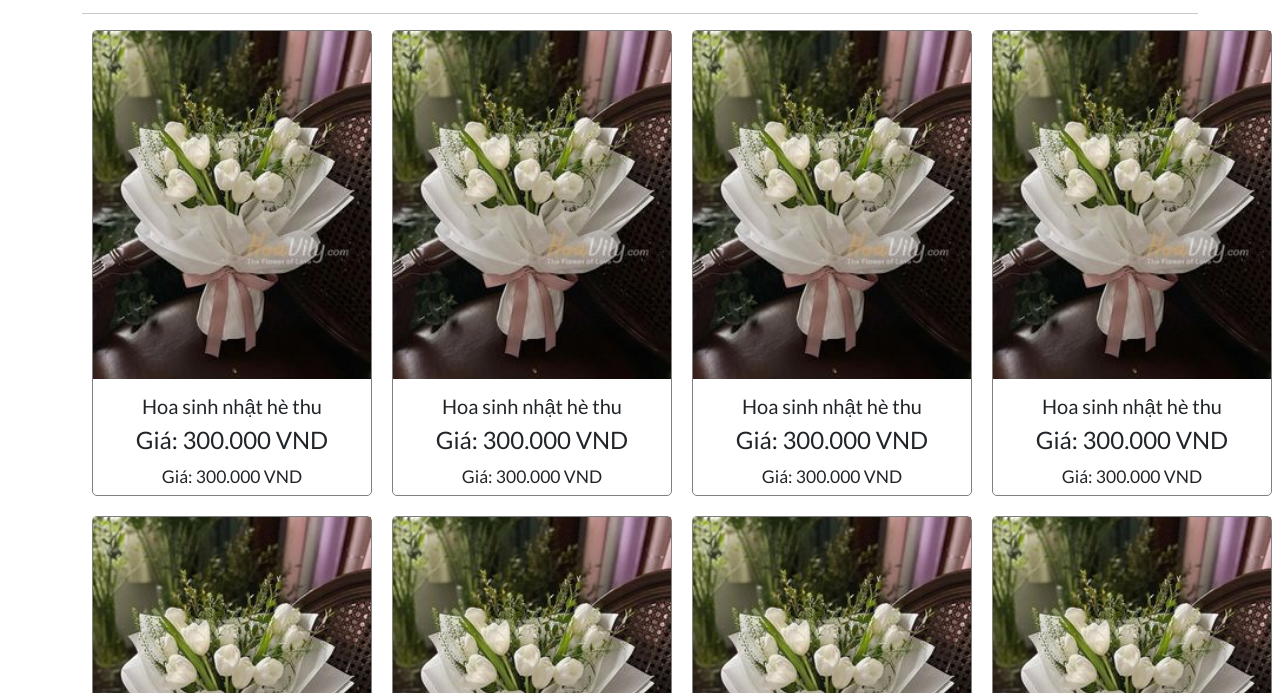
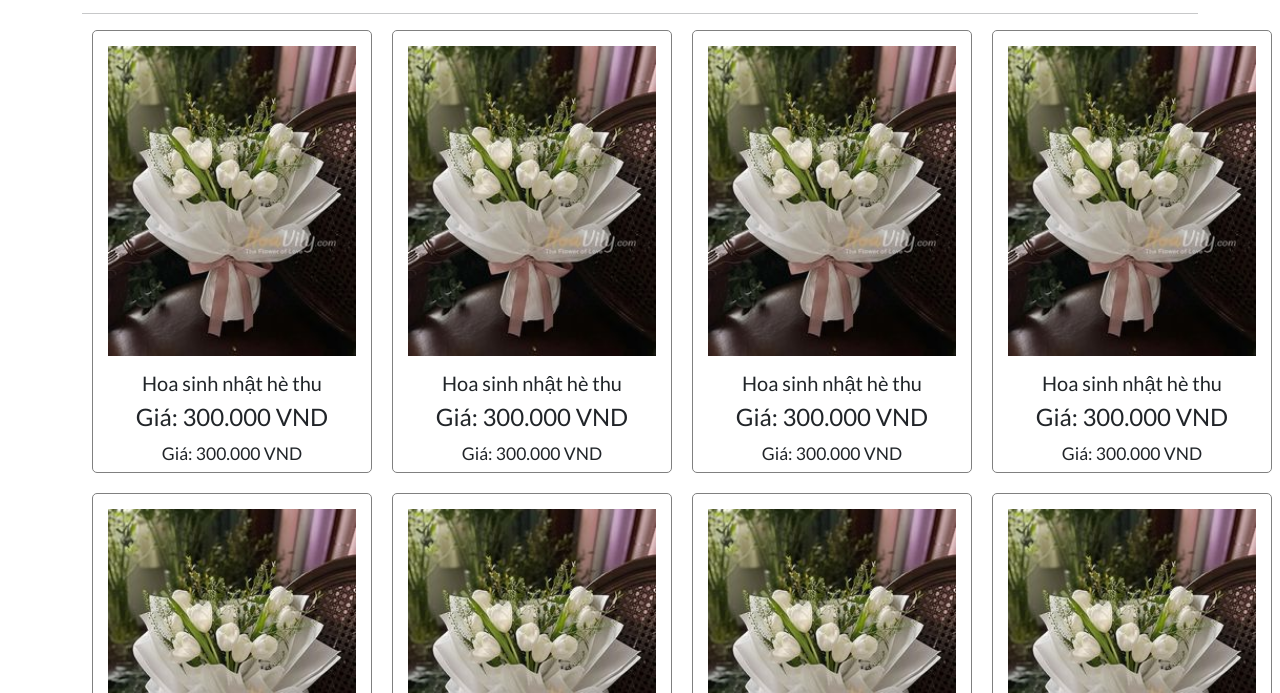
Before and after one commit to hoangbinh25/web-hoa, a plain HTML site: page index.html in a window 1280 px wide. Shown: the part 707-1400 px from the top of the page. Drawn offline with nearby package versions, Linux system fonts and the light colour scheme.

Commit message:
update danh muc

```diff
--- a/css/style.css
+++ b/css/style.css
@@ -45,6 +45,7 @@ li {
 
 .header--menu:hover > .menu--child {
     display: block;
+    z-index: 4;
 }
 
 .menu--child {
@@ -151,7 +152,7 @@ li {
 }
 .item_hoa img{
     margin:  0px 0px 0px 0px;
-    padding: 0px 0px 15px 0px;
+    padding: 15px;
     width: 100%;
 }
 .item_hoa.bolder h5{
```
